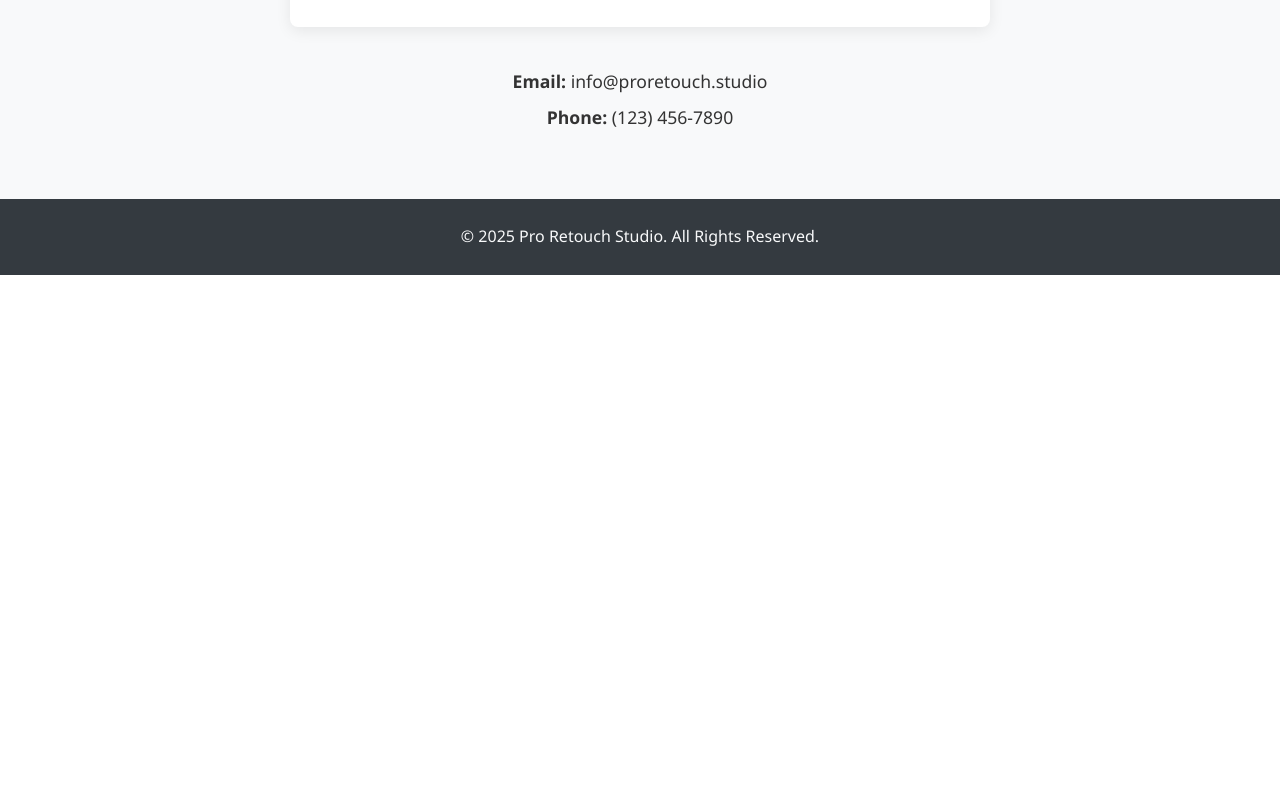
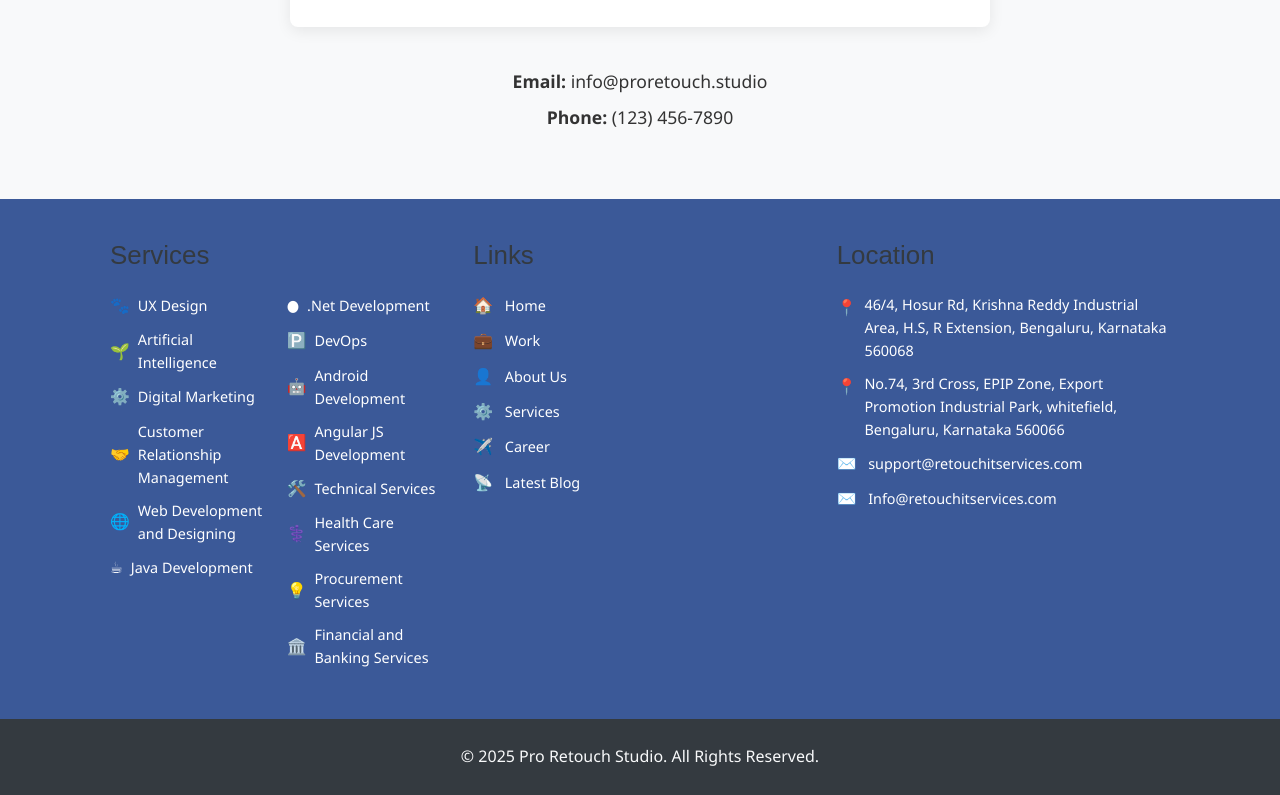
Before and after one commit to KokkuReshma/Retouch_modern-website-, a plain HTML site: page index.html in a window 1280 px wide. Shown: the part 3279-4074 px from the top of the page. Before the commit the page ends 3554 px from the top, so only its background shows below. Drawn offline with Linux system fonts and the light colour scheme.

Commit message:
modified index.html

```diff
--- a/index.html
+++ b/index.html
@@ -10,6 +10,73 @@
     <!-- <link rel="icon" href="images/favicon.ico" type="image/x-icon"> -->
     <!-- Font Awesome for icons (optional) -->
     <!-- <link rel="stylesheet" href="https://cdnjs.cloudflare.com/ajax/libs/font-awesome/6.0.0-beta3/css/all.min.css"> -->
+    <style>
+        /* Basic styles for the new section - MOVE THESE TO style.css */
+        .more-info-section {
+            background-color: #3b5998; /* Approximate blue from image */
+            color: #ffffff;
+            padding: 40px 0;
+            font-size: 0.9em;
+        }
+        .more-info-section h3 {
+            font-size: 1.8em;
+            margin-bottom: 20px;
+            font-weight: 500; /* Lighter than default h3 for a more modern look */
+        }
+        .site-info-grid {
+            display: grid;
+            grid-template-columns: repeat(auto-fit, minmax(280px, 1fr));
+            gap: 30px;
+        }
+        .info-column ul {
+            list-style: none;
+            padding: 0;
+        }
+        .info-column ul li {
+            margin-bottom: 10px;
+            display: flex;
+            align-items: center;
+        }
+        .info-column ul li .icon-placeholder { /* Simple text icon placeholder */
+            margin-right: 8px;
+            font-size: 1.1em; /* Adjust if using actual icons */
+        }
+        .info-column a {
+            color: #ffffff;
+            text-decoration: none;
+        }
+        .info-column a:hover {
+            text-decoration: underline;
+        }
+        .services-column-container {
+            display: flex;
+            gap: 20px; /* Gap between the two service lists */
+        }
+        .services-column-container > ul {
+            flex: 1; /* Each list takes equal space */
+        }
+        .location-details p {
+            margin-bottom: 10px;
+            display: flex;
+            align-items: flex-start; /* Align icon to top for multi-line text */
+        }
+        .location-details p .icon-placeholder {
+             margin-right: 8px;
+             font-size: 1.1em;
+             margin-top: 2px; /* Slight adjustment for visual alignment */
+        }
+
+        /* For mobile, stack service columns if needed */
+        @media (max-width: 400px) { /* Adjust breakpoint as needed for service list stacking */
+            .services-column-container {
+                flex-direction: column;
+                gap: 0; /* Remove gap if stacking */
+            }
+             .services-column-container > ul {
+                margin-bottom: 10px; /* Add some space between stacked lists */
+            }
+        }
+    </style>
 </head>
 <body>
     <header id="main-header">
@@ -145,6 +212,58 @@
         </section>
     </main>
 
+    <!-- START: New More Info Section -->
+    <section id="more-info" class="more-info-section">
+        <div class="container site-info-grid">
+            <div class="info-column services-column">
+                <h3>Services</h3>
+                <div class="services-column-container">
+                    <ul>
+                        <li><span class="icon-placeholder">🐾</span> UX Design</li>
+                        <li><span class="icon-placeholder">🌱</span> Artificial Intelligence</li>
+                        <li><span class="icon-placeholder">⚙️</span> Digital Marketing</li>
+                        <li><span class="icon-placeholder">🤝</span> Customer Relationship Management</li>
+                        <li><span class="icon-placeholder">🌐</span> Web Development and Designing</li>
+                        <li><span class="icon-placeholder">☕</span> Java Development</li>
+                    </ul>
+                    <ul>
+                        <li><span class="icon-placeholder">●</span> .Net Development</li>
+                        <li><span class="icon-placeholder">🅿️</span> DevOps</li> <!-- Used P as a placeholder for PayPal-like icon -->
+                        <li><span class="icon-placeholder">🤖</span> Android Development</li>
+                        <li><span class="icon-placeholder">🅰️</span> Angular JS Development</li>
+                        <li><span class="icon-placeholder">🛠️</span> Technical Services</li>
+                        <li><span class="icon-placeholder">⚕️</span> Health Care Services</li>
+                        <li><span class="icon-placeholder">💡</span> Procurement Services</li>
+                        <li><span class="icon-placeholder">🏛️</span> Financial and Banking Services</li>
+                    </ul>
+                </div>
+            </div>
+
+            <div class="info-column links-column">
+                <h3>Links</h3>
+                <ul>
+                    <li><a href="#"><span class="icon-placeholder">🏠</span> Home</a></li>
+                    <li><a href="#"><span class="icon-placeholder">💼</span> Work</a></li>
+                    <li><a href="#"><span class="icon-placeholder">👤</span> About Us</a></li>
+                    <li><a href="#"><span class="icon-placeholder">⚙️</span> Services</a></li>
+                    <li><a href="#"><span class="icon-placeholder">✈️</span> Career</a></li>
+                    <li><a href="#"><span class="icon-placeholder">📡</span> Latest Blog</a></li>
+                </ul>
+            </div>
+
+            <div class="info-column location-column">
+                <h3>Location</h3>
+                <div class="location-details">
+                    <p><span class="icon-placeholder">📍</span> 46/4, Hosur Rd, Krishna Reddy Industrial Area, H.S, R Extension, Bengaluru, Karnataka 560068</p>
+                    <p><span class="icon-placeholder">📍</span> No.74, 3rd Cross, EPIP Zone, Export Promotion Industrial Park, whitefield, Bengaluru, Karnataka 560066</p>
+                    <p><a href="mailto:support@retouchitservices.com"><span class="icon-placeholder">✉️</span> support@retouchitservices.com</a></p>
+                    <p><a href="mailto:Info@retouchitservices.com"><span class="icon-placeholder">✉️</span> Info@retouchitservices.com</a></p>
+                </div>
+            </div>
+        </div>
+    </section>
+    <!-- END: New More Info Section -->
+
     <footer id="main-footer">
         <div class="container">
             <p>© <span id="current-year"></span> Pro Retouch Studio. All Rights Reserved.</p>
```
